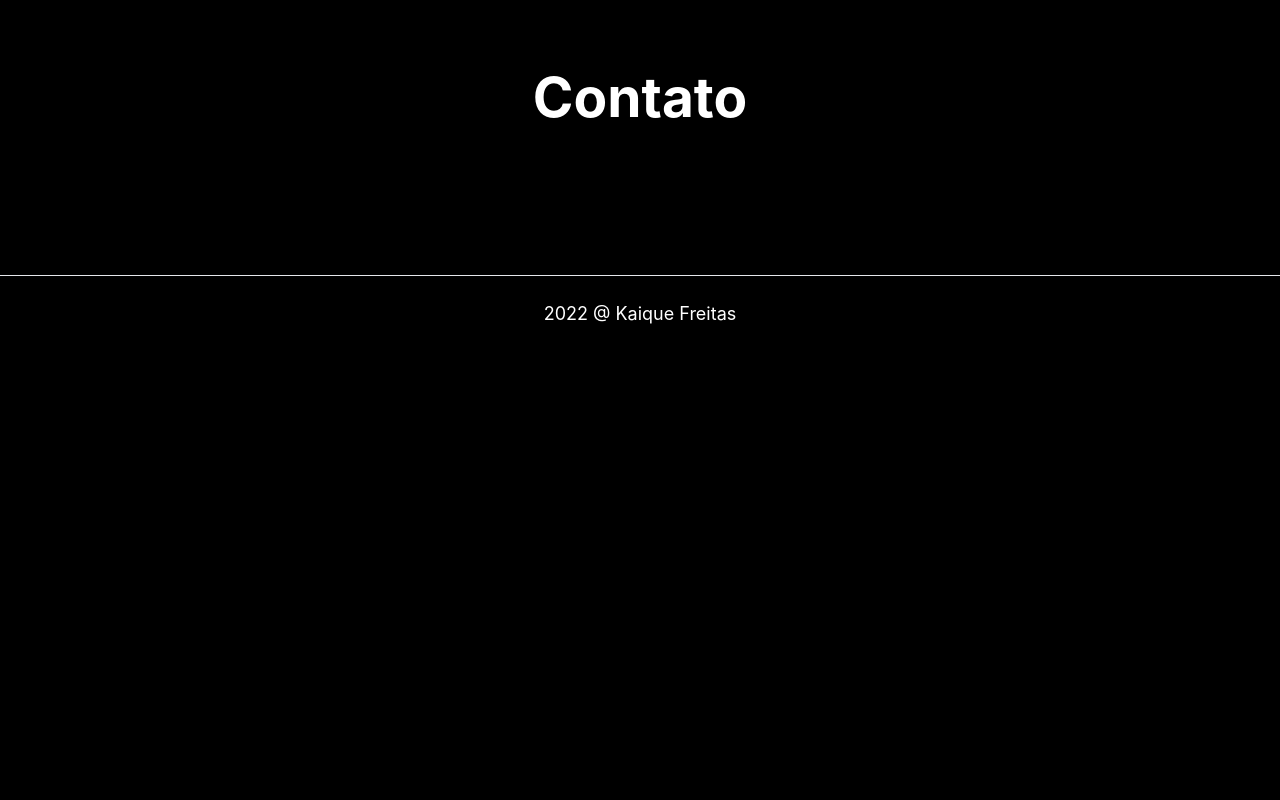
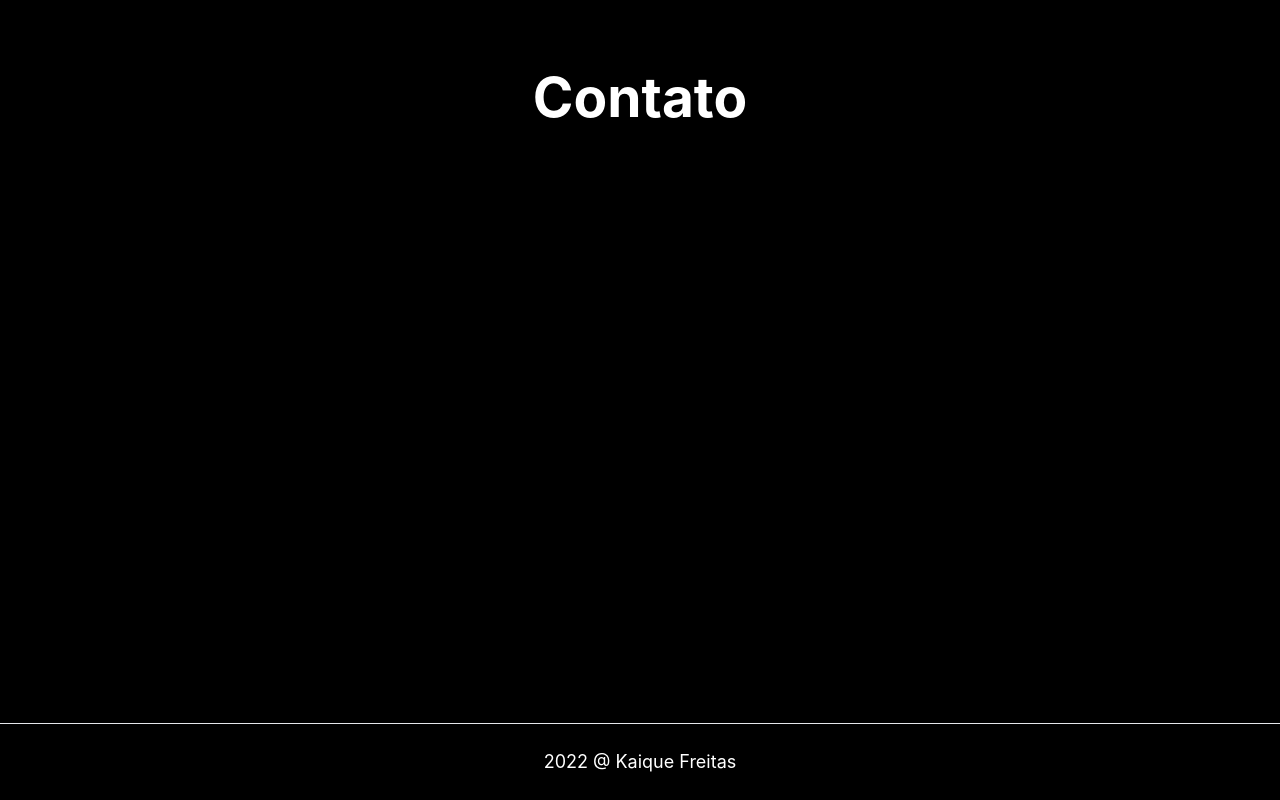
Before and after one commit to Kaique-Freitas/kaiquefreitas.com, a Next.js app: page /contato in a window 1280 px wide. Built offline with nearby package versions, Linux system fonts and the light colour scheme.

Commit message:
fix: footer floating in contact page. Add absolute

```diff
--- a/src/pages/contato/index.tsx
+++ b/src/pages/contato/index.tsx
@@ -11,7 +11,7 @@ export default function Contact() {
       <Main>
         <Header title='Contato' />
       </Main>
-      <Footer />
+      <Footer absolute/>
     </>
   )
 }
```
